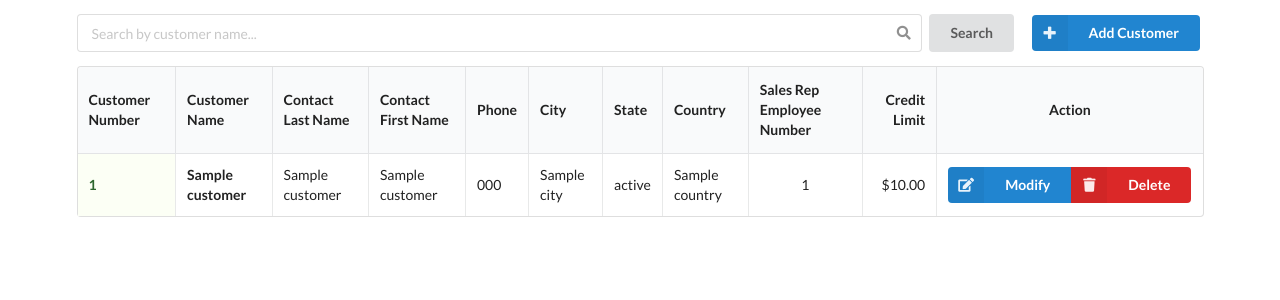
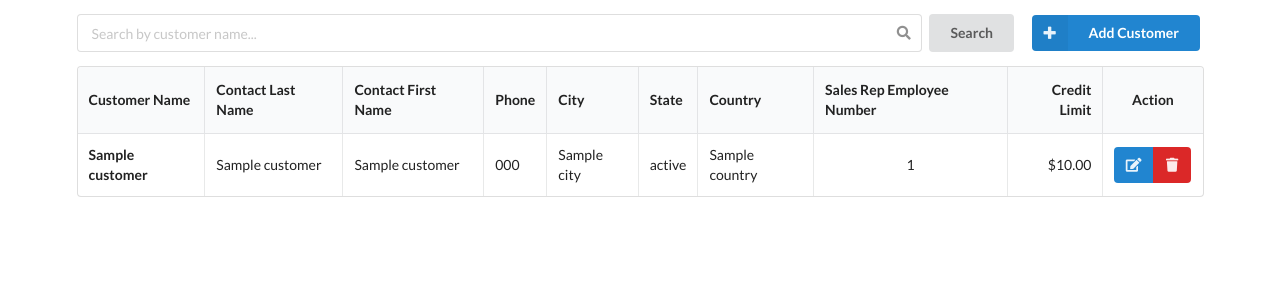
Before and after one commit to zeel-04/my_flask_app, a Flask app: template templates/customers.html in a window 1280 px wide. Shown: the part 60-360 px from the top of the page. Run offline with Flask 3, Linux system fonts and the light colour scheme; the template is opened without the code that fills it: most values are stand-ins (such as "Sample title", 1, 10 or a date in 2020); some libraries are stand-ins or nearby versions.

Commit message:
Refactor customer table in HTML template
- Removed the "Customer Number" column from the customer display table for a cleaner layout.
- Updated action buttons for editing and deleting customers to improve usability by removing unnecessary labels.

```diff
--- a/templates/customers.html
+++ b/templates/customers.html
@@ -44,7 +44,6 @@
         <table class="ui celled striped table">
             <thead>
                 <tr>
-                    <th>Customer Number</th>
                     <th>Customer Name</th>
                     <th>Contact Last Name</th>
                     <th>Contact First Name</th>
@@ -60,7 +59,6 @@
             <tbody>
                 {% for customer in customers %}
                 <tr>
-                    <td class="positive"><strong>{{ customer['customerNumber'] }}</strong></td>
                     <td><strong>{{ customer['customerName'] }}</strong></td>
                     <td>{{ customer['contactLastName'] }}</td>
                     <td>{{ customer['contactFirstName'] }}</td>
@@ -79,15 +77,13 @@
                     <td class="center aligned">
                         <div class="ui buttons">
                             <a href="{{ url_for('edit_customer', customer_number=customer['customerNumber']) }}"
-                                class="ui small primary labeled icon button">
+                                class="ui small primary icon button" title="Edit customer">
                                 <i class="edit icon"></i>
-                                Modify
                             </a>
-                            <button class="ui small negative labeled icon button delete-btn"
+                            <button class="ui small negative icon button delete-btn"
                                 data-customer-number="{{ customer['customerNumber'] }}"
-                                data-customer-name="{{ customer['customerName'] }}">
+                                data-customer-name="{{ customer['customerName'] }}" title="Delete customer">
                                 <i class="trash icon"></i>
-                                Delete
                             </button>
                         </div>
                     </td>
```
